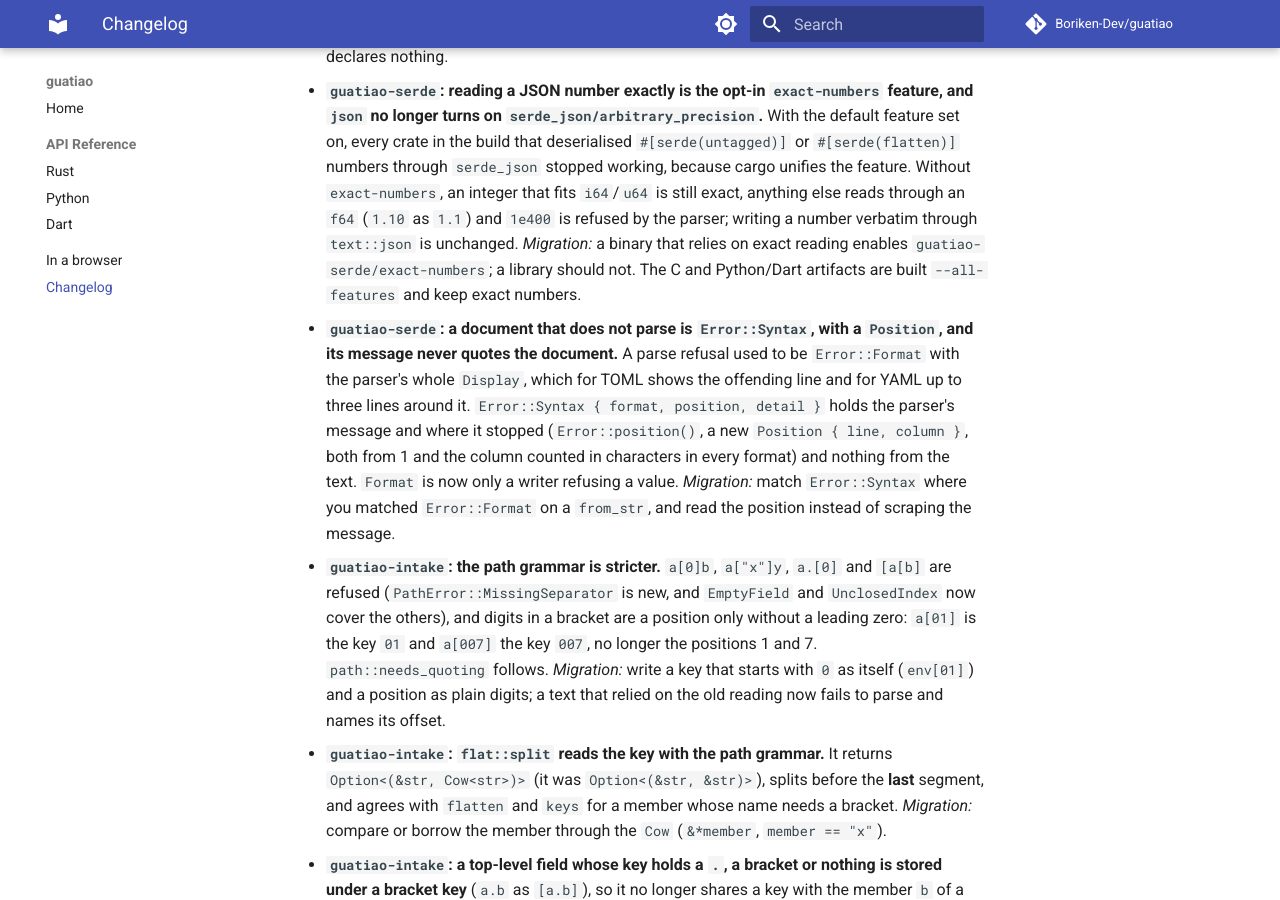
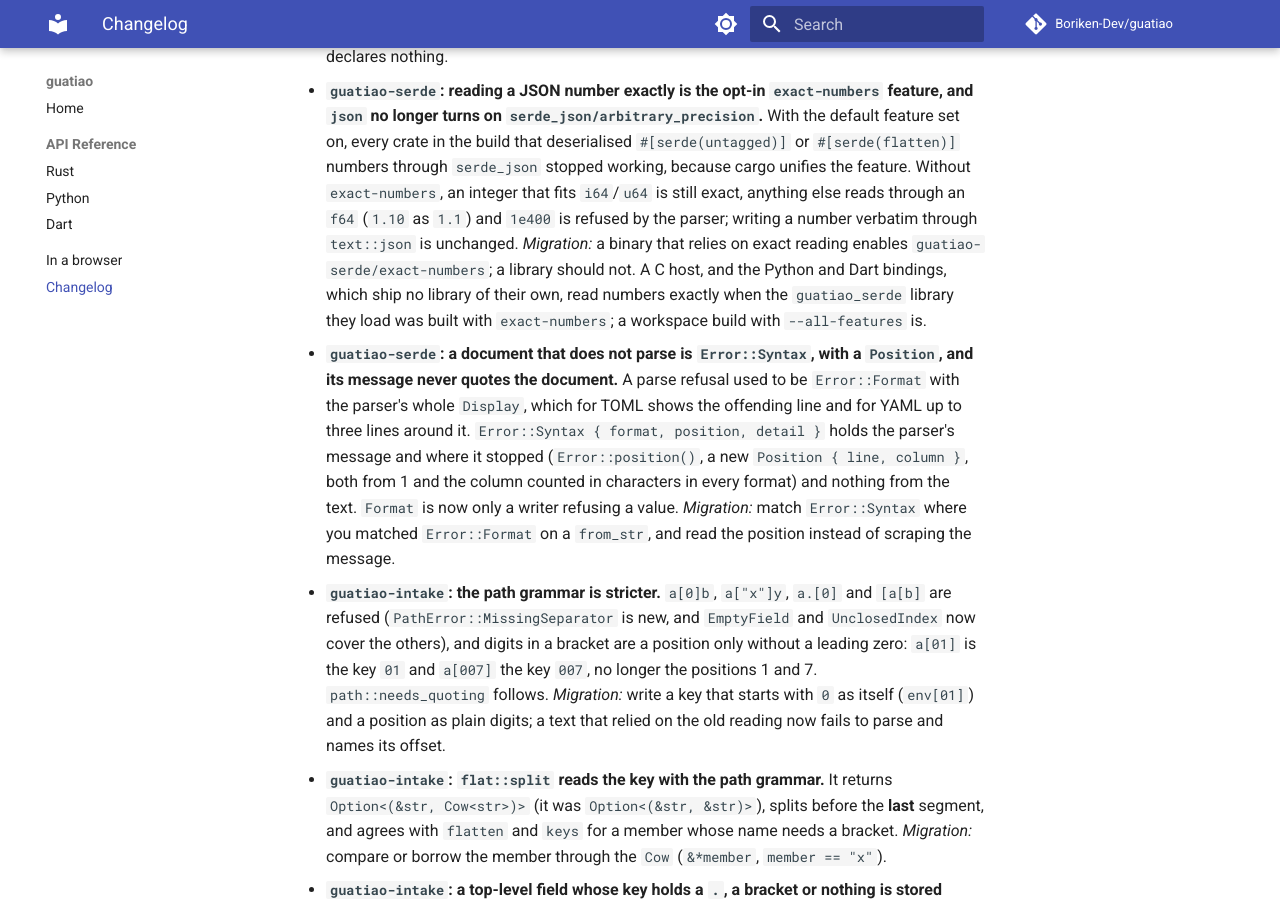
Before and after one commit to Boriken-Dev/guatiao, an MkDocs documentation site: the page built from docs/changelog.md, in a window 1280 px wide and 900 px high, scrolled down 3270 px. Built offline with MkDocs 1.6.1 and Material for MkDocs 9.7.7, drawn with Linux system fonts in a browser that asks for light colours; comment, search, counter and statistics services are not loaded.

Commit message:
docs: what guatiao-serde's features do to the rest of a build
The toml feature turns on toml/preserve_order, and cargo unifies it, so
every other crate in the build gets a toml::Table that keeps insertion
order instead of sorting its keys; the README and the crate header now
say so beside the exact-numbers note. The changelog said the Python and
Dart artifacts keep exact numbers, but the bindings ship no library: it
says the library they load decides.

```diff
--- a/CHANGELOG.md
+++ b/CHANGELOG.md
@@ -149,8 +149,10 @@
   as `1.1`) and `1e400` is refused by the parser; writing a number
   verbatim through `text::json` is unchanged. *Migration:* a binary that
   relies on exact reading enables `guatiao-serde/exact-numbers`; a library
-  should not. The C and Python/Dart artifacts are built `--all-features` and
-  keep exact numbers.
+  should not. A C host, and the Python and Dart bindings, which ship no
+  library of their own, read numbers exactly when the `guatiao_serde`
+  library they load was built with `exact-numbers`; a workspace build with
+  `--all-features` is.
 - **`guatiao-serde`: a document that does not parse is `Error::Syntax`, with
   a `Position`, and its message never quotes the document.** A parse
   refusal used to be `Error::Format` with the parser's whole `Display`,
```
Also changed, not shown: crates/guatiao-serde/AGENTS.md (+9 -3 lines), crates/guatiao-serde/README.md (+11 -3 lines).
